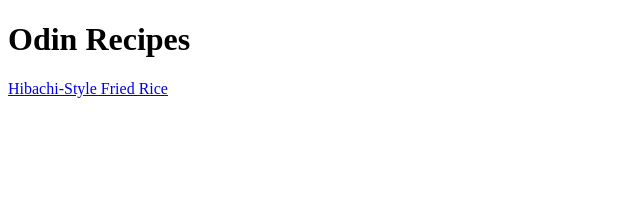
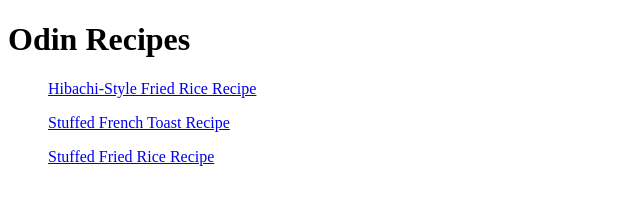
Before and after one commit to Steven-Coding-Adventure/odin-recipes, a plain HTML site: page index.html in a window 1280 px wide. Shown: the whole page, without its empty margins (0-640 px from the left). Drawn offline with Linux system fonts and the light colour scheme.

Commit message:
add recipes links in index.html

```diff
--- a/index.html
+++ b/index.html
@@ -7,6 +7,10 @@
 </head>
 <body>
     <h1>Odin Recipes</h1>
-    <a href="recipes/fried-rice.html">Hibachi-Style Fried Rice</a>
+    <ul>
+        <p><a href="recipes/fried-rice.html">Hibachi-Style Fried Rice Recipe</a></p>
+        <p><a href="recipes/french-toast.html">Stuffed French Toast Recipe</a></p>
+        <p><a href="recipes/fried-egg-tortilla.html">Stuffed Fried Rice Recipe</a></p>
+    </ul>
 </body>
 </html>
```
